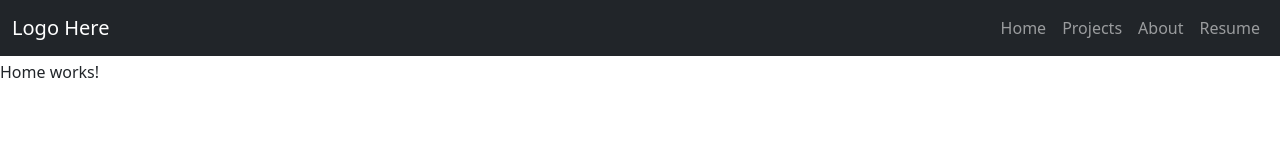
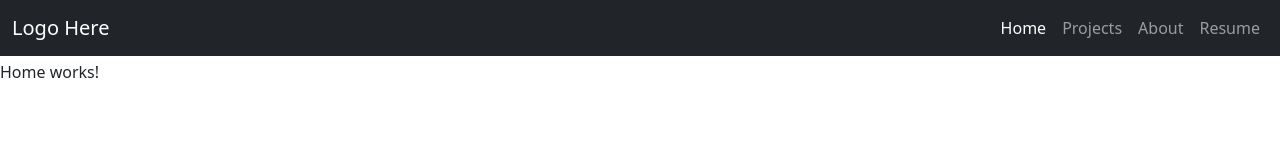
Before and after one commit to SirRicharod/portfolio, an Angular app: page / in a window 1280 px wide. Shown: the top 160 px of the page. Built offline with nearby package versions, Linux system fonts and the light colour scheme.

Commit message:
Fixed router link always being active on home page

```diff
--- a/src/app/component/header/header.html
+++ b/src/app/component/header/header.html
@@ -12,7 +12,9 @@
     <div class="collapse navbar-collapse" id="navbarNav">
       <ul class="navbar-nav ms-auto">
         <li class="nav-item">
-          <a class="nav-link" routerLink="/" routerLinkActive="active">Home</a>
+        <li class="nav-item">
+          <a class="nav-link" routerLink="/" routerLinkActive="active"
+            [routerLinkActiveOptions]="{ exact: true }">Home</a>
         </li>
         <li class="nav-item">
           <a class="nav-link" routerLink="/projects" routerLinkActive="active">Projects</a>
--- a/src/app/component/header/header.ts
+++ b/src/app/component/header/header.ts
@@ -1,9 +1,9 @@
 import { Component } from '@angular/core';
-import { RouterLink } from "@angular/router";
+import { RouterLink, RouterLinkActive } from "@angular/router";
 
 @Component({
   selector: 'app-header',
-  imports: [RouterLink],
+  imports: [RouterLink, RouterLinkActive],
   templateUrl: './header.html',
   styleUrl: './header.css',
 })
```
